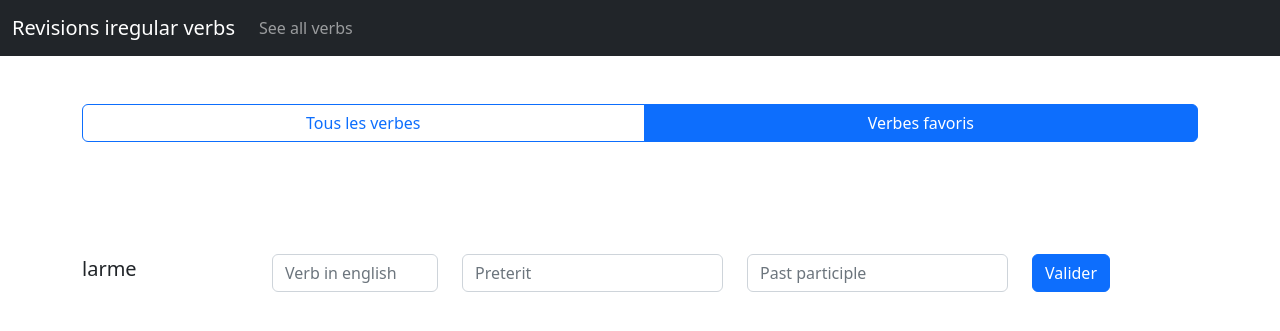
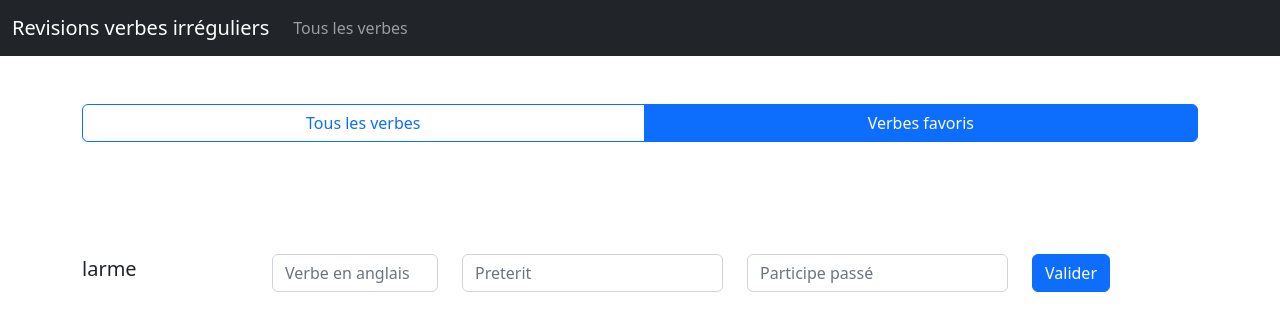
Before and after one commit to UltraViolet33/english-irregular-verbs, a PHP site: page / in a window 1280 px wide. Shown: the top 331 px of the page. Run offline with PHP 8.4, Linux system fonts and the light colour scheme.

Commit message:
change english to french

```diff
--- a/inc/header.php
+++ b/inc/header.php
@@ -11,20 +11,20 @@ $fileHandler = new FileHandler();
     <meta name="viewport" content="width=device-width, initial-scale=1.0">
     <link href="https://cdn.jsdelivr.net/npm/bootstrap@5.2.0-beta1/dist/css/bootstrap.min.css" rel="stylesheet" integrity="sha384-0evHe/X+R7YkIZDRvuzKMRqM+OrBnVFBL6DOitfPri4tjfHxaWutUpFmBp4vmVor" crossorigin="anonymous">
     <link rel="stylesheet" href="./assets/css/style.css">
-    <title>Revisions iregular verbs</title>
+    <title>Revisions verbes irréguliers</title>
 </head>
 
 <body>
     <nav class="navbar navbar-expand-lg navbar-dark bg-dark ">
         <div class="container-fluid ">
-            <a href="/" class="navbar-brand text-white">Revisions iregular verbs</a>
+            <a href="/" class="navbar-brand text-white">Revisions verbes irréguliers</a>
             <button class="navbar-toggler" type="button" data-bs-toggle="collapse" data-bs-target="#navbarNav" aria-controls="navbarNav" aria-expanded="false" aria-label="Toggle navigation">
                 <span class="navbar-toggler-icon"></span>
             </button>
             <div class="collapse navbar-collapse" id="navbarNav">
                 <ul class="navbar-nav">
                     <li class="nav-item">
-                        <a class="nav-link" href="./allVerbs.php">See all verbs</a>
+                        <a class="nav-link" href="./allVerbs.php">Tous les verbes</a>
                     </li>
                 </ul>
             </div>
--- a/index.php
+++ b/index.php
@@ -18,30 +18,30 @@
                         <label id="frenchVerb" for="frenchVerb" class="form-label"></label>
                     </div>
                     <div class="form-group col-10 col-md-2  my-3">
-                        <input id="englishVerb" type="text" aria-describedby="validation-english" name="englishVerb" class="form-control" placeholder="Verb in english">
+                        <input id="englishVerb" type="text" aria-describedby="validation-english" name="englishVerb" class="form-control" placeholder="Verbe en anglais">
                         <div class="valid-feedback validation">
-                            Good !
+                            C'est juste !
                         </div>
                         <div id="validation-english" class="invalid-feedback validation">
-                            False !
+                            C'est faux !
                         </div>
                     </div>
                     <div class="form-group col-10 col-md-3  my-3">
                         <input id="preterit" type="text" aria-describedby="validation-preterit" name="preterit" class="form-control" placeholder="Preterit">
                         <div class="valid-feedback validation">
-                            Good !
+                            C'est juste !
                         </div>
                         <div id="validation-preterit" class="invalid-feedback validation">
-                            False !
+                            C'est faux !
                         </div>
                     </div>
                     <div class="form-group col-md-3 col-10 my-3">
-                        <input id="pastParticipate" type="text" aria-describedby="validation-pastParticipate" name="pastParticipate" class="form-control" placeholder="Past participle">
+                        <input id="pastParticipate" type="text" aria-describedby="validation-pastParticipate" name="pastParticipate" class="form-control" placeholder="Participe passé">
                         <div class="valid-feedback validation">
-                            Good !
+                            C'est juste !
                         </div>
                         <div id="validation-pastParticipate" class="invalid-feedback validation">
-                            False !
+                            C'est faux !
                         </div>
                     </div>
                     <div class="col-md-1 col-10 my-3">
```
